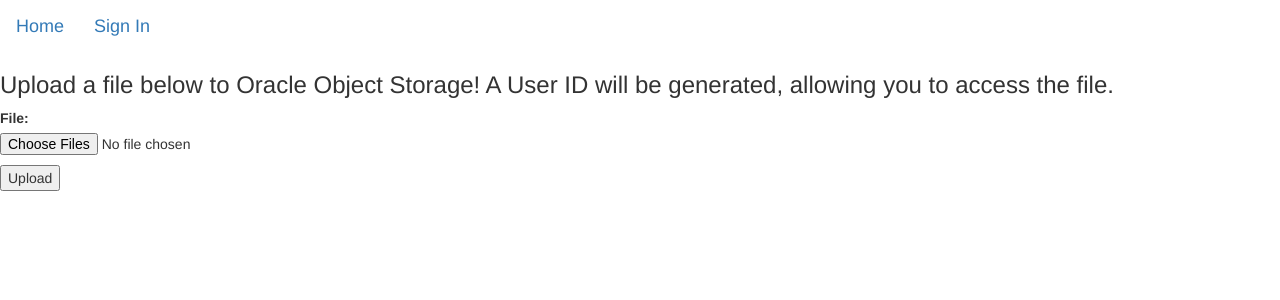
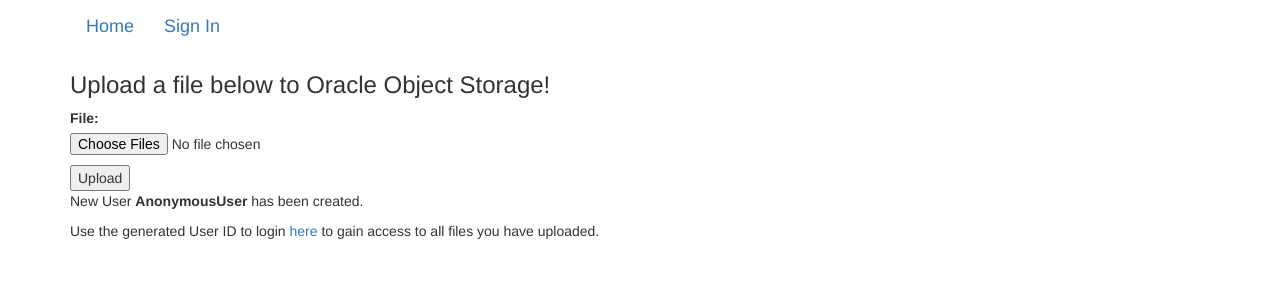
Before and after one commit to saihem/files-upload, a Django app: page /core/home/ in a window 1280 px wide. Shown: the top 300 px of the page. Run offline with Django 3.2, Linux system fonts and the light colour scheme; parts of the project's set-up code (start-up, migrations or seed data) failed here and were passed over; some libraries are stand-ins or nearby versions.

Commit message:
things are done... mgirated to remote oracle mysql and files can be downloaded

```diff
--- a/core/mixins.py
+++ b/core/mixins.py
@@ -67,10 +67,13 @@
                 self.namespace,
                 self.bucket_name,
                 object_name)
-            self.write_to_file(object, self.get_media_file_path(file_name))
-        except:
+            retrieved_file = 'FROM-ORACLE-' + file_name
+            retrieved_file_path = self.get_media_file_path(retrieved_file)
+            self.write_to_file(object, retrieved_file_path)
+        except Exception as e:
             object = None
-        return object
+            retrieved_file = None
+        return retrieved_file
 
     def upload_object(self, file_properties, user=None):
         self.user = user
--- a/core/templates/core/home.html
+++ b/core/templates/core/home.html
@@ -15,6 +15,7 @@
 </head>
 <body>
 {#<h1>OM SAI RAM</h1>#}
+<div class="container">
 <nav class="navbar navbar-expand-lg navbar-light bg-light">
   <a class="navbar-brand" href="{% url "core:home" %}">Home</a>
   <a class="navbar-brand" href="{% url "core:login" %}">Sign In</a>
@@ -23,18 +24,21 @@
   {% endif %}
 </nav>
   {% block content %}
-  <h3>Upload a file below to Oracle Object Storage! A User ID will be generated, allowing you to access the file.</h3>
+    <h3>Upload a file below to Oracle Object Storage!</h3>
     <form id="file-form" method="post" enctype="multipart/form-data">
       {% csrf_token %}
       {{ form.as_p }}
       <button type="submit">Upload</button>
     </form>
-{% endblock %}
     {% block success %}
-  {% if success %}
-    New User <b>{{ success.user_id }}</b> has been created with file {{ success.file }}
+    {% if user %}
+      <p>New User <b>{{ user }}</b> has been created{% if file_name %} with uploaded file {{ file_name }}{% endif %}.</p>
+      <p>Use the generated User ID to login <a href="{% url "core:login" %}">here</a> to
+      gain access to all files you have uploaded.</p>
     {% endif %}
   {% endblock %}
+  {% endblock %}
+</div>
 <script src="{% static "core/js/main.js" %}"></script>
 <!-- jQuery (necessary for Bootstrap's JavaScript plugins) -->
 <script src="https://ajax.googleapis.com/ajax/libs/jquery/1.12.4/jquery.min.js"></script>
--- a/core/views.py
+++ b/core/views.py
@@ -1,9 +1,8 @@
 import uuid
-import json
+import datetime
+import pytz
 
 from django.core.files.storage import FileSystemStorage
-from django.http import HttpResponse
-from django.shortcuts import render
 from django.urls import reverse_lazy
 from django.views.generic import FormView, TemplateView
 
@@ -21,7 +20,9 @@
     def get_context_data(self, **kwargs):
         ctx = super(HomeView, self).get_context_data(**kwargs)
         if self.request.user.is_authenticated or 'user' in self.request.session:
-            ctx['is_auth']: True
+            ctx['is_auth'] = True
+            ctx['user'] = self.request.session.get('user', None)
+            ctx['file_name'] = self.request.session.get('file_name', None)
         return ctx
 
     def form_valid(self, form):
@@ -29,20 +30,21 @@
             return self.form_invalid(form)
         if not self.request.user.is_authenticated:
             try:
-                user = self.request.session['user'].login_id
+                login_id = self.request.session['user']
                 self.request.user = Owner.objects.get(
-                    login_id=user)
+                    login_id=login_id)
             except (KeyError, Owner.DoesNotExist):
                 self.request.user = Owner.objects.create(
                     login_id=uuid.uuid1())  # make uuid based on host ID and current time
                 self.request.user.is_authenticated = True
                 self.request.user.save()
-                self.request.session['user'] = self.request.user
+                self.request.session['user'] = str(self.request.user.login_id)
         instance = form.save(commit=False)
         file = instance.file
         instance.name = file.name
         instance.owner = self.request.user
         instance.save()
+        self.request.session['file_name'] = file.name
         fs = FileSystemStorage()
         filename = fs.save(file.name, file)
         uploaded_file_url = fs.url(filename)
@@ -55,9 +57,7 @@
             'file': file.name,
             'user_id': str(self.request.user.login_id),
         }})
-        return render(self.request, self.template_name, data)
-        # return HttpResponse(json.simplejson.dumps(data),
-        #                     mimetype="application/json")
+        return super(HomeView, self).form_valid(form)
 
     def form_invalid(self, form):
         return super(HomeView, self).form_invalid(form)
@@ -70,8 +70,7 @@
 
     def form_valid(self, form):
         instance = form.save()
-        if not 'user' in self.request.session:
-            self.request.session['user'] = instance
+        self.request.session['user'] = str(instance.login_id)
         return super(LoginView, self).form_valid(form)
 
 
@@ -85,13 +84,16 @@
 
     def get_files(self):
         files = []
+        user = Owner.objects.get(login_id=self.request.session['user'])
         for file in File.objects.filter(
-                user=self.request.session['user']).select_related(
-            'owner'):
+                owner=user).select_related('owner'):
             file_object = self.get_object(
-                user=str(self.request.session['user'].login_id),
-                file_name=file.name)
+                user=user.login_id,
+                file_name=file.file.name)
             files.append({'name': file.name,
-                          'upload': file.updated_at,
+                          'upload': file.updated_at.replace(
+                              tzinfo=datetime.timezone.utc).astimezone(
+                              tz=pytz.timezone('US/Eastern')).strftime(
+                              '%Y-%m-%d %I:%M:%S %p'),
                           'download': file_object})
         return files
--- a/file_auth/urls.py
+++ b/file_auth/urls.py
@@ -1,9 +1,10 @@
 from django.contrib import admin
 from django.urls import path, include
-
+from django.conf import settings
+from django.conf.urls.static import static
 
 urlpatterns = [
     path('admin/', admin.site.urls),
     path('api/', include('api.urls', 'api')),
     path('core/', include('core.urls', 'core')),
-]
+]+ static(settings.MEDIA_URL, document_root=settings.MEDIA_ROOT)
--- a/requirements.txt
+++ b/requirements.txt
@@ -9,8 +9,8 @@
 djangorestframework==3.8.2
 idna==2.6
 Markdown==2.6.11
+mysqlclient==1.3.13
 oci==1.4.3
-psycopg2-binary
 pycparser==2.18
 PyJWT==1.5.3
 pyOpenSSL==17.4.0
```
Also changed, not shown: core/templates/core/user.html (+7 -3 lines), core/urls.py (+5 -4 lines), file_auth/settings.py (+6 -6 lines), 1 other file. Lines whose indentation alone changed are shown as unchanged.
